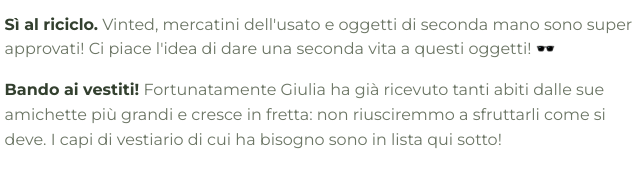
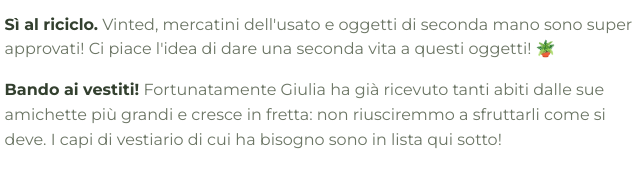
Before and after one commit to giuli2025/wishlist, a plain HTML site: page index.html in a window 1280 px wide. Shown: the part 478-648 px from the top of the page, 338-978 px from the left. Drawn offline with Linux system fonts and the light colour scheme; no server answers.

Commit message:
docs: swap the sunglasses emoji for a plant in the recycling point
OpenCode-Session: ses_e2456f180ffeZuO3Engy26SZBA

🤖 Generated with [OpenCode](https://opencode.ai) (BSP Agent)

```diff
--- a/index.html
+++ b/index.html
@@ -58,7 +58,7 @@
             </li>
             <li><span aria-hidden="true">🌱</span>
                 <div><strong>Sì al riciclo.</strong> Vinted, mercatini dell'usato e oggetti di seconda mano sono super
-                    approvati! Ci piace l'idea di dare una seconda vita a questi oggetti! 🕶️
+                    approvati! Ci piace l'idea di dare una seconda vita a questi oggetti! 🪴
                 </div>
             </li>
             <li><span aria-hidden="true">👕</span>
```
